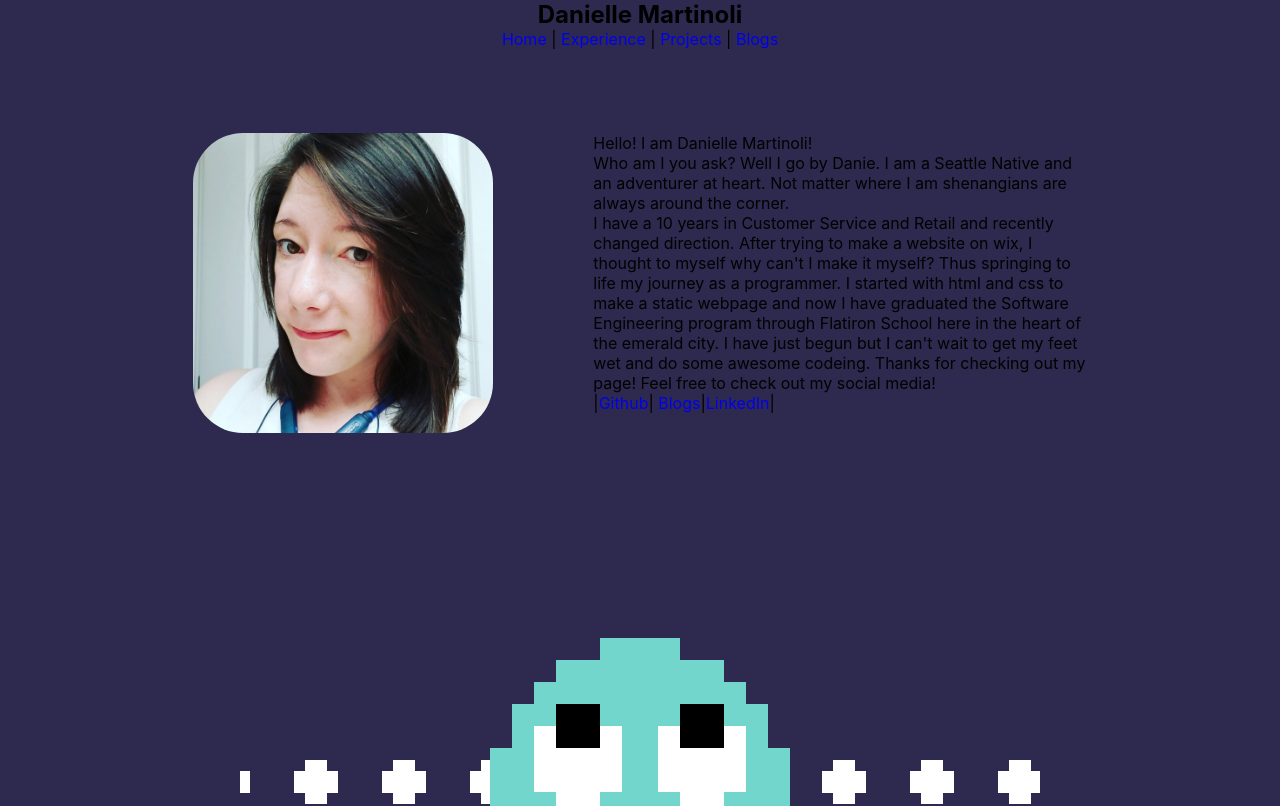
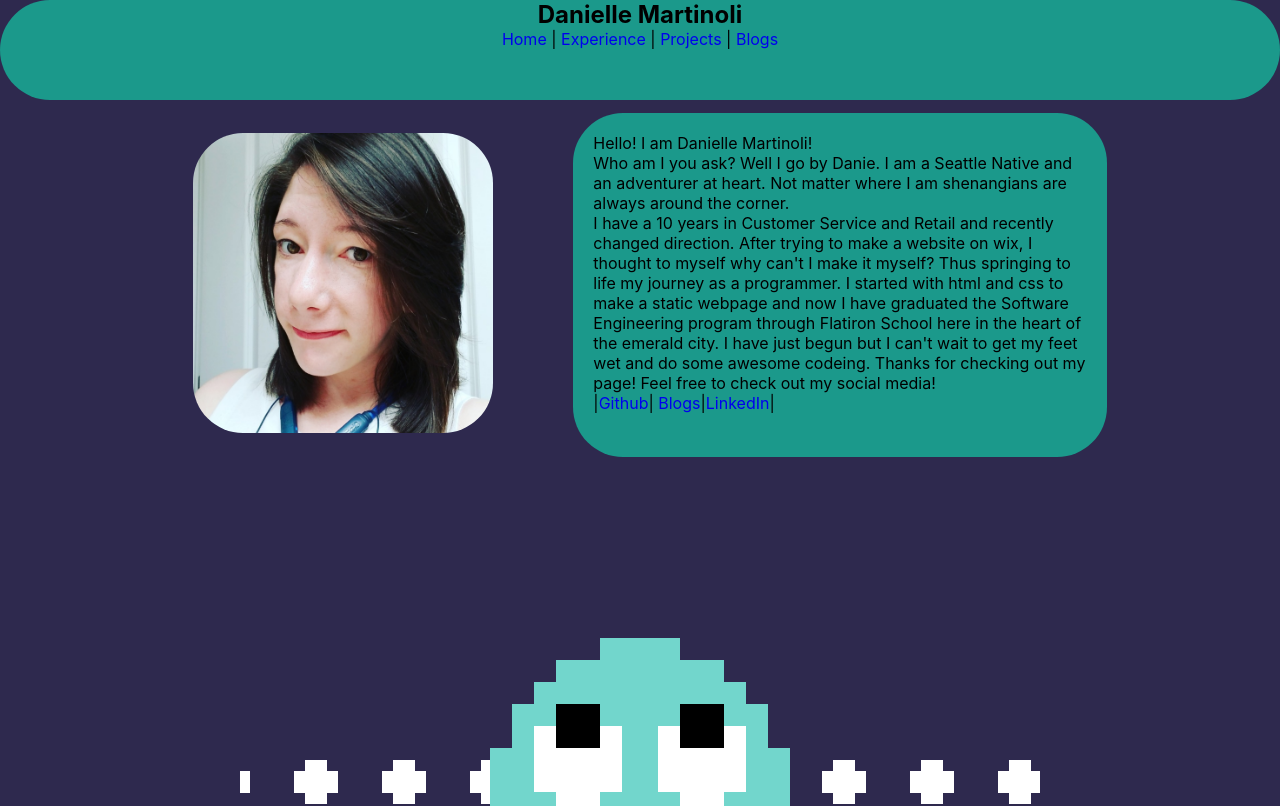
Before and after one commit to daniemart5/daniemartinoli, a React (Create React App) app in the folder danie-website/: page / in a window 1280 px wide. Shown: the top 806 px of the page. Built offline with nearby package versions, Linux system fonts and the light colour scheme.

Commit message:
fixed css

```diff
--- a/danie-website/src/App.css
+++ b/danie-website/src/App.css
@@ -14,6 +14,7 @@ html {
   height: 100px;
   border-radius: 100px;
   text-align: center;
+  background: #1B998B;
 }
 
 .bio {
@@ -22,6 +23,7 @@ grid-row: 1/5;
 border-radius: 50px;
 margin: 10pt;
 padding: 15pt;
+background: #1B998B;
 }
 
 .main {
```
Also changed, not shown: 1 other file (tests, documents, lock files or other folders).
